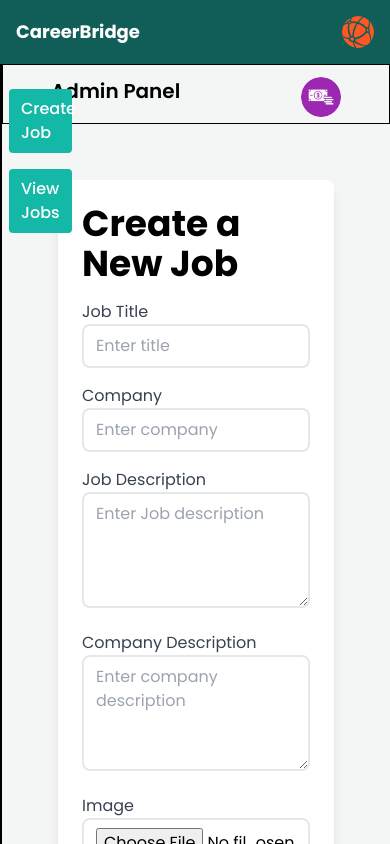
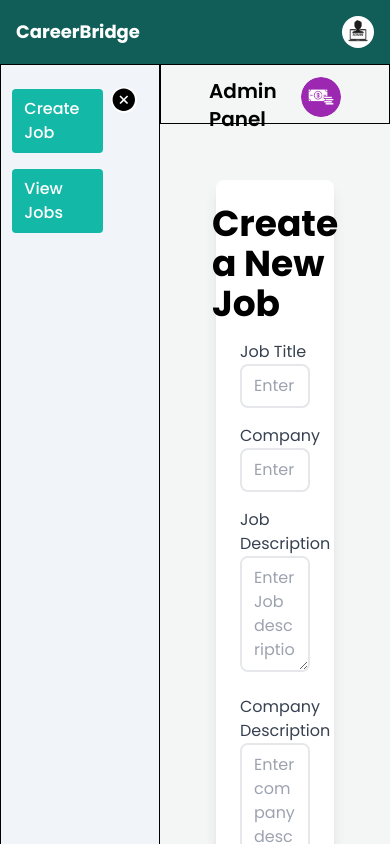
Before and after one commit to Karthiikeyan/jobapplication, a Next.js app: page /admin/create in a window 390 px wide. Both pictures are taken after a click on the picture 321 px from the left and 97 px from the top of the page. Shown: the top 844 px of the page. Built offline with nearby package versions, Linux system fonts and the light colour scheme.

Commit message:
admin logo

```diff
--- a/app/admin/layout.jsx
+++ b/app/admin/layout.jsx
@@ -14,7 +14,7 @@ export default function Layout({children}){
   const closeNavHandler = () => setShowNav(false);
     return (
       <>
-        <div className="flex bg-[#f3f6f4]">
+        <div className="flex relative bg-[#f3f6f4]">
           <ToastContainer theme="dark" />
           {showNav ? (
             <SideBar closeNav={closeNavHandler} showNav={showNav} />
--- a/components/Elements/Nav.jsx
+++ b/components/Elements/Nav.jsx
@@ -1,7 +1,7 @@
 'use client'
 import Image from 'next/image';
 import Link from 'next/link';
-import logo from "@/public/images/logo.svg";
+import admin from "@/public/images/admin.jpeg";
 import React from 'react'
 
 const Nav = () => {
@@ -20,13 +20,15 @@ const Nav = () => {
         </Link>
       </div>
       <div className="md:hidden">
+        <Link href="/admin">
           <Image
-          src={logo}
+            src={admin}
             className="w-8 h-8 rounded-full"
             height={30}
             width={30}
             alt="logo"
           />
+        </Link>
       </div>
     </div>
   );
--- a/components/Elements/SideBar.jsx
+++ b/components/Elements/SideBar.jsx
@@ -7,8 +7,8 @@ import { AiFillCloseCircle } from "react-icons/ai";
 const SideBar = ({closeNav, showNav}) => {
   const navOpenStyle = showNav ? "translate-x-0" : "translate-x-[-100%]";
   return (
-    <div className="relative flex flex-col bg-slate-100">
-      <div className={`${navOpenStyle} w-25 sm:w-80 h-[100vh] py-6 border border-black relative`}>
+    <div className="flex flex-col bg-slate-100">
+      <div className={`${navOpenStyle} md:w-25 w-40 h-[100vh] py-6 border border-black relative`}>
         <div className={`${navOpenStyle} flex flex-col justify-center absolute items-center sm:w-[80%]`}>
           <Link
             href="/admin/create"
```
Also changed, not shown: public/images/admin.jpeg (added). Lines whose indentation alone changed are shown as unchanged.
